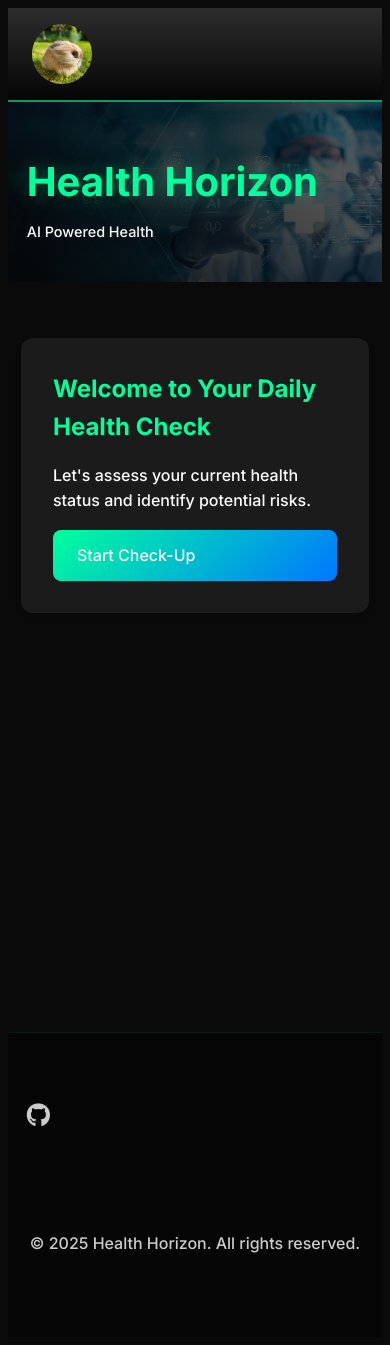
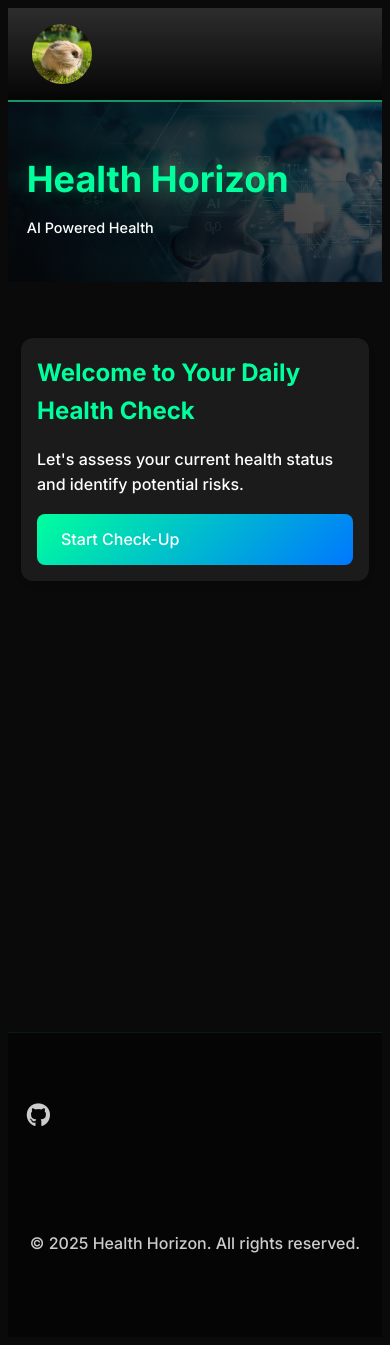
Before and after one commit to yoon-zh/dku25, a Jekyll site: the page built from index.md, in a window 390 px wide. Built offline with Jekyll 4.4.1, drawn with Linux system fonts in a browser that asks for light colours.

Commit message:
Updated mobile display

```diff
--- a/_sass/_mobile.scss
+++ b/_sass/_mobile.scss
@@ -4,7 +4,7 @@
     height:25vh;
     .hero-content {
       h1 {
-        font-size: 3rem;
+        font-size: 3.25rem;
       }
     }
     .hero-subtitle {
@@ -119,7 +119,7 @@
     height: 20vh;
     .hero-content {
       h1 {
-        font-size: 2.5rem;
+        font-size: 2.25rem;
       }
     }
     .hero-subtitle {
@@ -184,4 +184,27 @@
       font-size: 1.7rem;
     }
   }
+
+  .survey-step {
+    margin: 2rem auto;
+    padding: 1rem;
+  }
+
+  .question-step {
+    padding: 0;
+    .question-text {
+      padding: 0 0;
+    }
+    .question-input {
+      margin: 0;
+    }
+  }
+
+  .summary-table {
+    max-width: 480px;
+
+    th, td {
+      padding: 1rem 0 0;
+    }
+  }
 }
```
